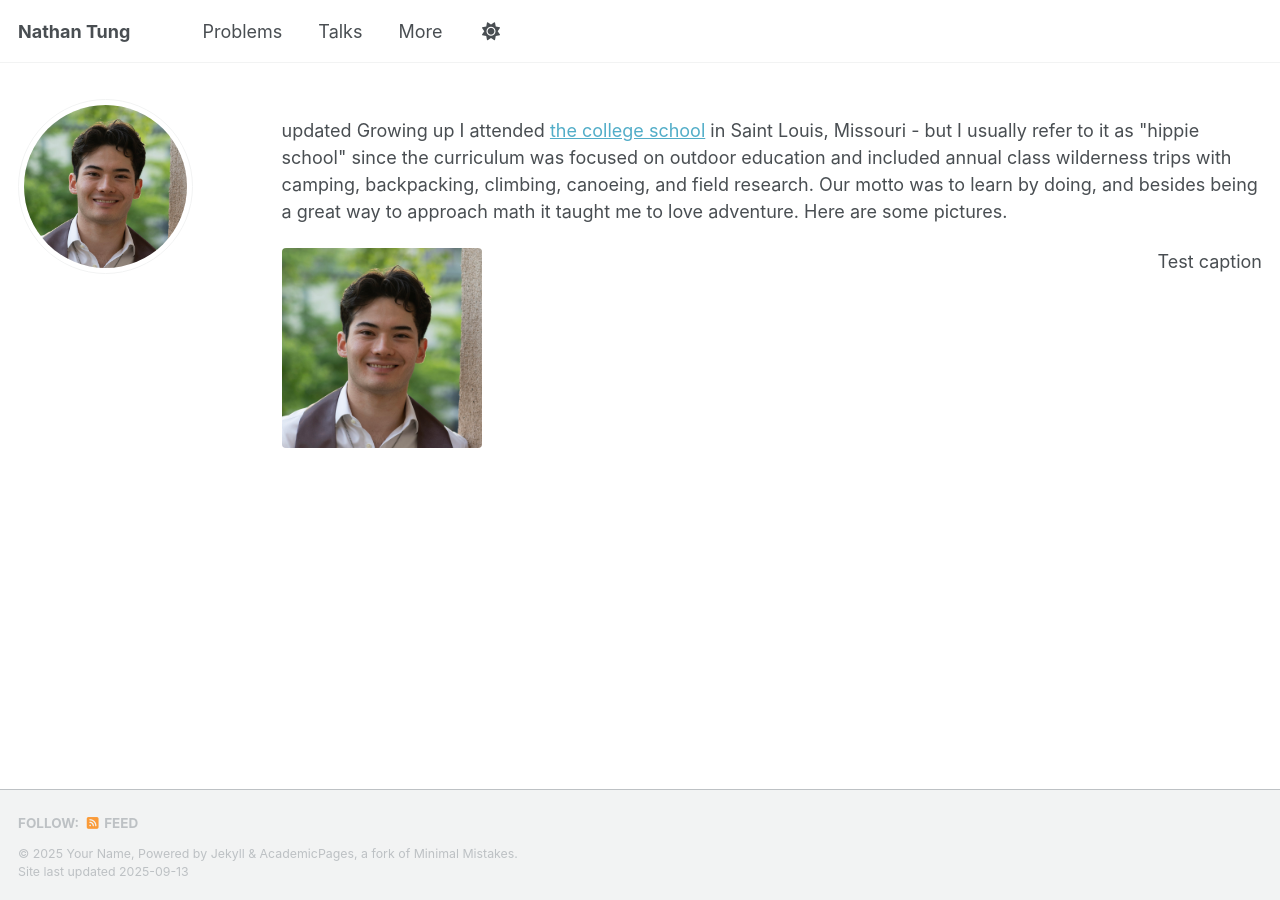
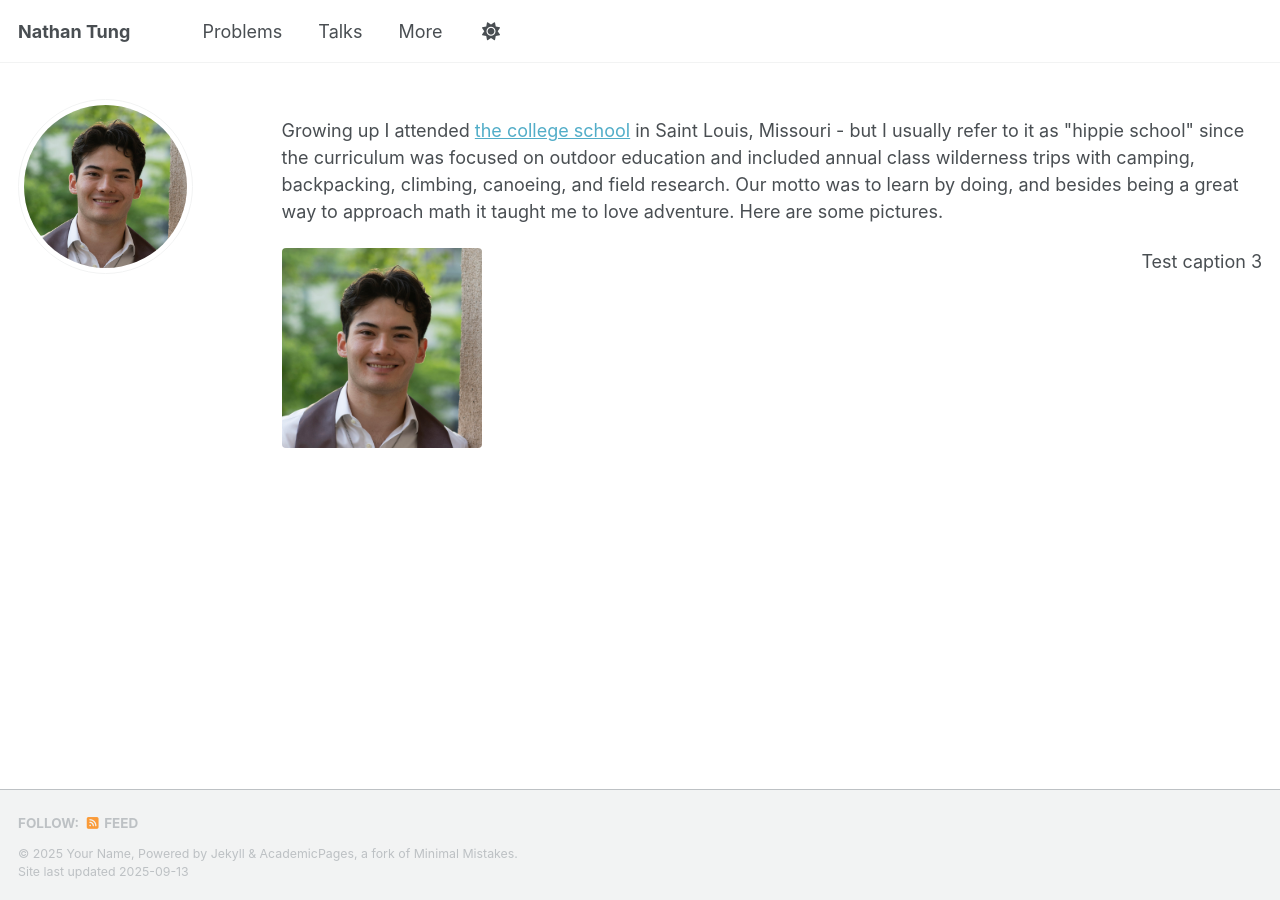
Before and after one commit to njtung/njtung.github.io, a Jekyll site: the page built from _pages/more.html, in a window 1280 px wide. Built offline with Jekyll 4.4.1, drawn with Linux system fonts in a browser that asks for light colours; a script that is not in the unit is left out.

Commit message:
Update more.html

```diff
--- a/_pages/more.html
+++ b/_pages/more.html
@@ -5,12 +5,12 @@ author_profile: true
 ---
 
 <p>
-  updated Growing up I attended <a href="https://www.thecollegeschool.org">the college school</a> in Saint Louis, Missouri - but I usually refer to it as "hippie school" since the curriculum was focused on outdoor education and included annual class wilderness trips with camping, backpacking, climbing, canoeing, and field research. Our motto was to learn by doing, and besides being a great way to approach math it taught me to love adventure. Here are some pictures.
+  Growing up I attended <a href="https://www.thecollegeschool.org">the college school</a> in Saint Louis, Missouri - but I usually refer to it as "hippie school" since the curriculum was focused on outdoor education and included annual class wilderness trips with camping, backpacking, climbing, canoeing, and field research. Our motto was to learn by doing, and besides being a great way to approach math it taught me to love adventure. Here are some pictures.
 </p>
 
 <div>
   <figure style="margin: 0 auto; text-align: center;">
     <img src="../images/profile.png" alt="test" style="width: 200px; height: auto;">
-    <figcaption style="font: inherit; color: inherit;">Test caption</figcaption>
+    <figcaption style="font: inherit; color: inherit;">Test caption 3</figcaption>
   </figure>
 </div>
```
